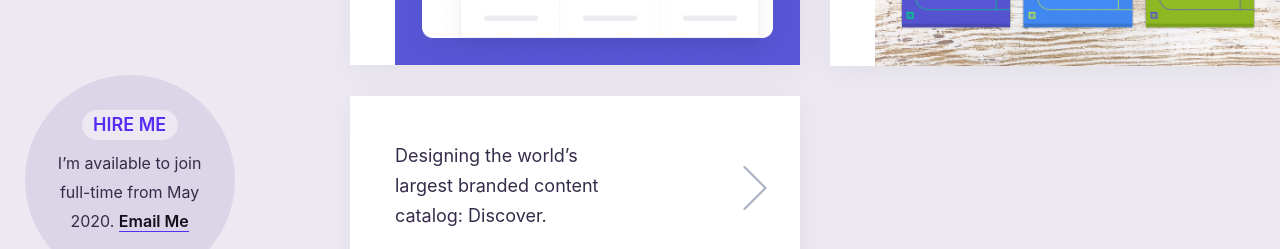
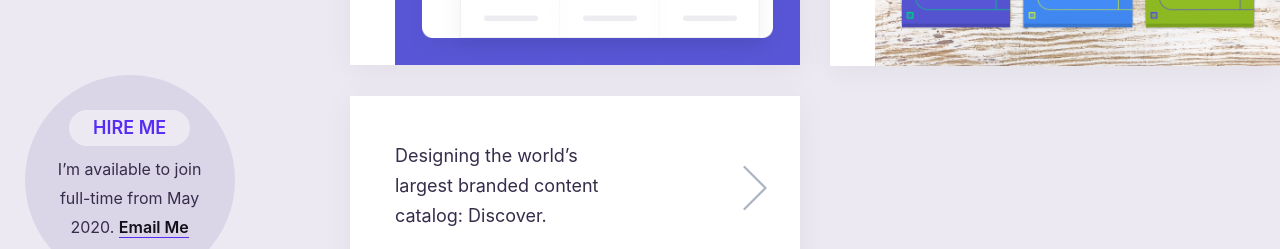
Before and after one commit to harjotgrewal/amrindersandhu, a Jekyll site: the page built from index.html, in a window 1280 px wide and 1400 px high, scrolled down 490 px. Shown: the part 1140-1389 px from the top of the window. Built offline with Jekyll 4.4.1, drawn with Linux system fonts in a browser that asks for light colours.

Commit message:
[U][CSS] Hire me styles

```diff
--- a/css/styles.css
+++ b/css/styles.css
@@ -1176,7 +1176,8 @@ ul li, ol li {
   background-color: rgba(0, 0, 0, 0.05);
   margin: 45px 0;
   padding: 30px 30px 15px;
-  text-align: center; }
+  text-align: center;
+  border-radius: 9px; }
   @media screen and (min-width: 1279px) {
     .c-hire_me {
       border-radius: 200px;
@@ -1186,7 +1187,9 @@ ul li, ol li {
       width: 210px; } }
   .c-hire_me h4 {
     border-radius: 27px;
-    margin: 0 27px 9px;
+    display: inline-block;
+    margin-bottom: 9px;
+    padding: 3px 24px;
     text-transform: uppercase; }
   .c-hire_me p {
     font-size: 16px;
```
Also changed, not shown: _scss/_components-header.scss (+4 -4 lines), 1 other file.
